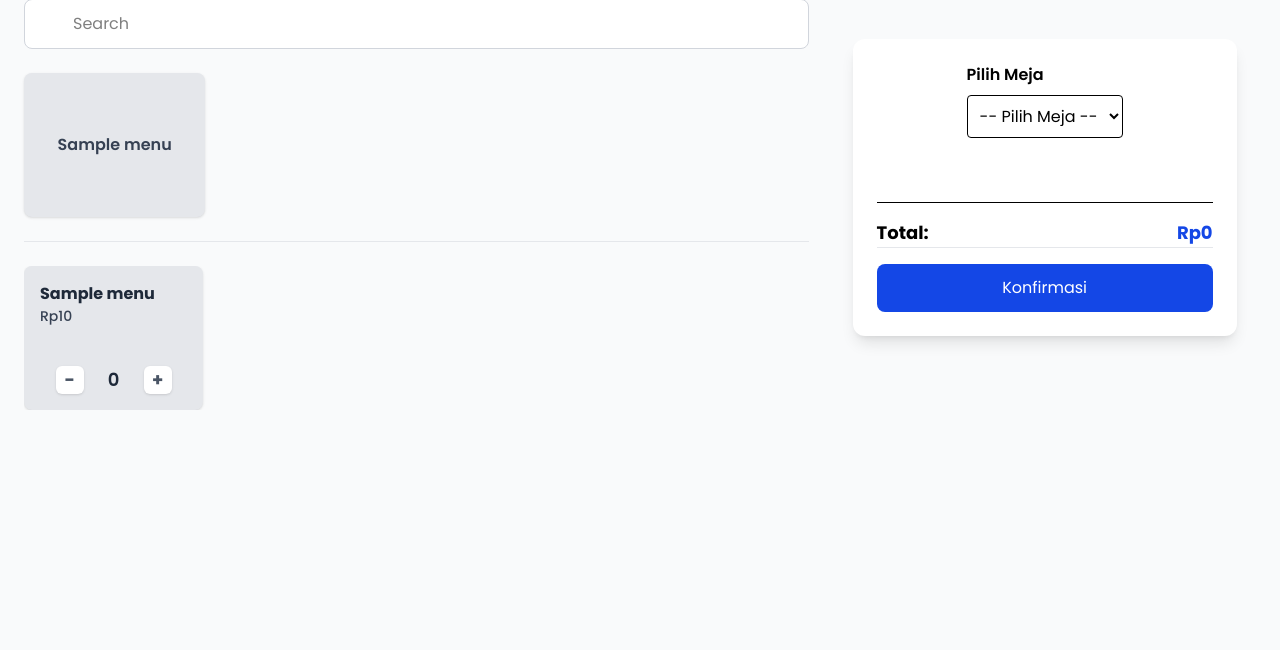
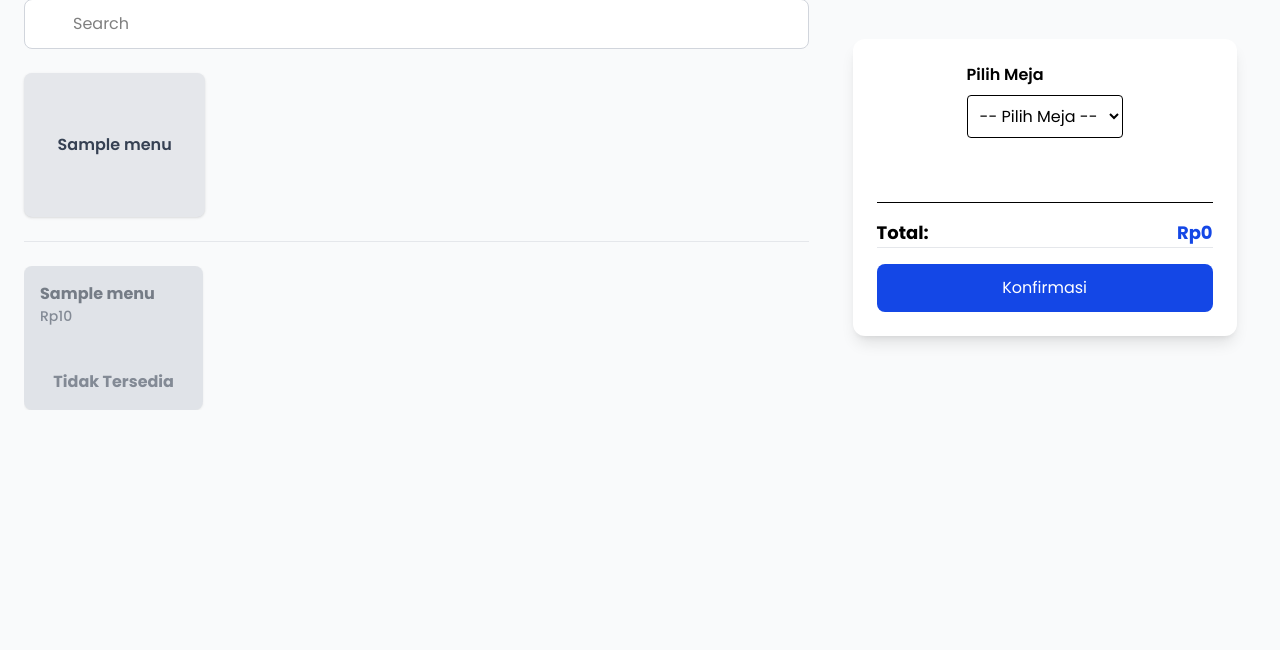
Before and after one commit to JuliusBourbon/My-Resto, a PHP site: page /order.php in a window 1280 px wide. Shown: the part 150-800 px from the top of the page. Run offline with PHP 8.4, Linux system fonts and the light colour scheme; tables that the repository leaves empty or names only in its code hold one stand-in row (values such as "Sample post"); some web fonts are replaced.

Commit message:
Update menu order

```diff
--- a/output.css
+++ b/output.css
@@ -907,6 +907,9 @@
   .underline {
     text-decoration-line: underline;
   }
+  .opacity-60 {
+    opacity: 60%;
+  }
   .shadow {
     --tw-shadow: 0 1px 3px 0 var(--tw-shadow-color, rgb(0 0 0 / 0.1)), 0 1px 2px -1px var(--tw-shadow-color, rgb(0 0 0 / 0.1));
     box-shadow: var(--tw-inset-shadow), var(--tw-inset-ring-shadow), var(--tw-ring-offset-shadow), var(--tw-ring-shadow), var(--tw-shadow);
--- a/view/order.php
+++ b/view/order.php
@@ -275,37 +275,58 @@
                     };
                 }
 
-                let bg = '';
-                switch (item.nama_kategori) {
-                    case 'Sarapan': bg = 'bg-[#C8F6BC]'; break;
-                    case 'Hidangan Utama': bg = 'bg-[#FFD27E]'; break;
-                    case 'Minuman': bg = 'bg-[#A2F9FF]'; break;
-                    case 'Penutup': bg = 'bg-[#FEC0FF]'; break;
-                    default: bg = 'bg-gray-200';
+                const isAvailable = item.status_ketersediaan === 'Tersedia';
+
+                let bg = 'bg-gray-300';
+                if (isAvailable) {
+                    switch (item.nama_kategori) {
+                        case 'Sarapan': bg = 'bg-[#C8F6BC]'; break;
+                        case 'Hidangan Utama': bg = 'bg-[#FFD27E]'; break;
+                        case 'Minuman': bg = 'bg-[#A2F9FF]'; break;
+                        case 'Penutup': bg = 'bg-[#FEC0FF]'; break;
+                        default: bg = 'bg-gray-200';
+                    }
+                }
+
+                let quantityControlHTML = '';
+                if (isAvailable) {
+                    const currentQuantity = selectedQuantities[item.id_menu] || 0;
+                    quantityControlHTML = `
+                        <div class="flex items-center justify-center gap-[10px] mt-4">
+                            <button class="quantity-btn minus bg-white rounded-md p-1 w-7 h-7 flex items-center justify-center text-lg font-bold text-gray-600 shadow">-</button>
+                            <input type="number" class="quantity font-semibold text-gray-800 text-lg bg-transparent w-10 text-center"
+                                value="${currentQuantity}" min="0">
+                            <button class="quantity-btn plus bg-white rounded-md p-1 w-7 h-7 flex items-center justify-center text-lg font-bold text-gray-600 shadow">+</button>
+                        </div>
+                    `;
+                } else {
+                    quantityControlHTML = `
+                        <div class="mt-4 text-center font-bold text-gray-700">
+                            Tidak Tersedia
+                        </div>
+                    `;
+                    if (selectedQuantities[item.id_menu]) {
+                        delete selectedQuantities[item.id_menu];
+                    }
                 }
 
                 const el = document.createElement('div');
-                el.className = `menu-item p-4 rounded-lg flex flex-col justify-between shadow-sm h-36 ${bg}`;
+                const unavailableClass = !isAvailable ? 'opacity-60' : '';
+                el.className = `menu-item p-4 rounded-lg flex flex-col justify-between shadow-sm h-36 ${bg} ${unavailableClass}`;
                 el.dataset.id_menu = item.id_menu;
-                const currentQuantity = selectedQuantities[item.id_menu] || 0;
 
                 el.innerHTML = `
                     <div class="flex-grow">
                         <h3 class="font-bold text-gray-800">${item.nama}</h3>
                         <p class="text-sm text-gray-700 font-medium">Rp${parseInt(item.harga).toLocaleString('id-ID')}</p>
                     </div>
-                    <div class="flex items-center justify-center gap-[10px] mt-4">
-                        <button class="quantity-btn minus bg-white rounded-md p-1 w-7 h-7 flex items-center justify-center text-lg font-bold text-gray-600 shadow">-</button>
-                        <input type="number" class="quantity font-semibold text-gray-800 text-lg bg-transparent w-10 text-center"
-                            value="${currentQuantity}" min="0">
-                        <button class="quantity-btn plus bg-white rounded-md p-1 w-7 h-7 flex items-center justify-center text-lg font-bold text-gray-600 shadow">+</button>
-                    </div>
+                    ${quantityControlHTML}
                 `;
                 container.appendChild(el);
             });
-
             bindQuantityButtons();
         }
+
 
         function fetchMenu(kategoriId = null) {
             let url = '../src/menuFiltered.php';
@@ -317,6 +338,7 @@
                 .then(res => res.json())
                 .then(data => {
                     updateMenuContainer(data);
+                    updateOrderSummary();
                 });
         }
 
```
